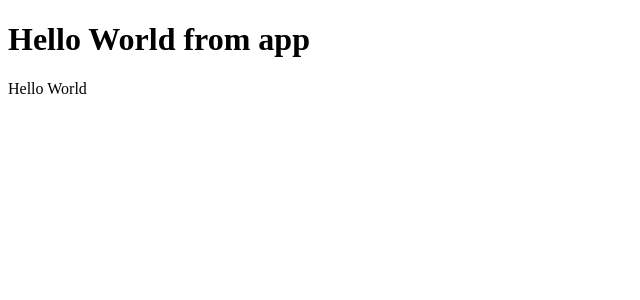
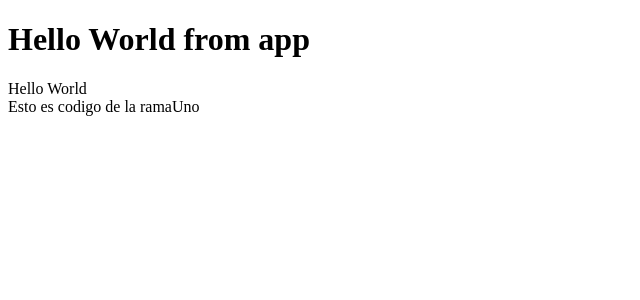
Before and after one commit to NicoAponce/demo, a React (Create React App) app: page / in a window 1280 px wide. Shown: the top 300 px of the page, without its empty margins (0-640 px from the left). Built offline with nearby package versions, Linux system fonts and the light colour scheme.

Commit message:
desde la ramaUno

```diff
--- a/src/App.js
+++ b/src/App.js
@@ -5,6 +5,7 @@ const App = () => {
     <div>
       <h1>Hello World from app</h1>
       <div>Hello World</div>
+      <div>Esto es codigo de la ramaUno</div>
     </div>
   )
 }
```
